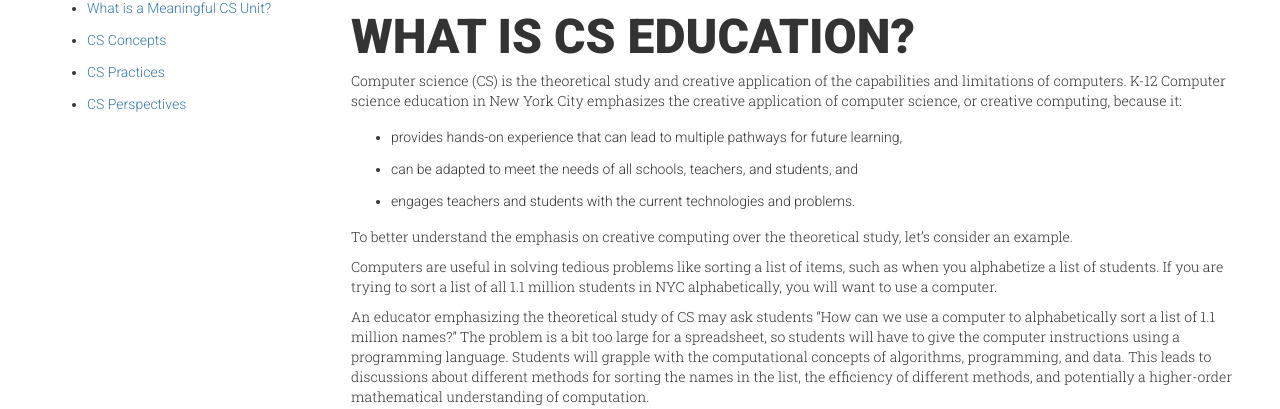
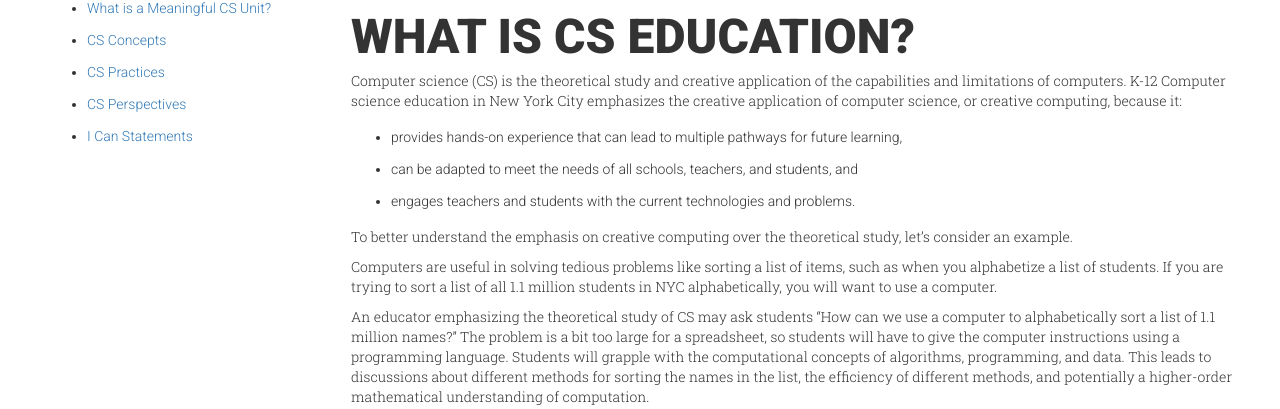
Before and after one commit to nycdoe-cs4all/blueprint-learning-site, a Django app: page /what-is-cs/ in a window 1280 px wide. Shown: the part 241-650 px from the top of the page. Run offline with Django 3.2, Linux system fonts and the light colour scheme; some libraries are stand-ins or nearby versions.

Commit message:
adding I can statement link to what is CS ed pages

```diff
--- a/templates/concepts.html
+++ b/templates/concepts.html
@@ -11,6 +11,7 @@
     <li><a href="/concepts">CS Concepts</a></li>
     <li><a href="/practices">CS Practices</a></li>
     <li><a href="/perspectives">CS Perspectives</a></li>
+    <li><a href="/ican">I Can Statements</a></li>
   </ul>
 
 </div>
--- a/templates/meaningful_cs.html
+++ b/templates/meaningful_cs.html
@@ -12,6 +12,7 @@
     <li><a href="/concepts">CS Concepts</a></li>
     <li><a href="/practices">CS Practices</a></li>
     <li><a href="/perspectives">CS Perspectives</a></li>
+    <li><a href="/ican">I Can Statements</a></li>
   </ul>
 
 </div>
--- a/templates/perspectives.html
+++ b/templates/perspectives.html
@@ -11,6 +11,7 @@
     <li><a href="/concepts">CS Concepts</a></li>
     <li><a href="/practices">CS Practices</a></li>
     <li><a href="/perspectives">CS Perspectives</a></li>
+    <li><a href="/ican">I Can Statements</a></li>
   </ul>
 
 </div>
--- a/templates/practices.html
+++ b/templates/practices.html
@@ -11,6 +11,7 @@
     <li><a href="/concepts">CS Concepts</a></li>
     <li><a href="/practices">CS Practices</a></li>
     <li><a href="/perspectives">CS Perspectives</a></li>
+    <li><a href="/ican">I Can Statements</a></li>
   </ul>
 
 </div>
--- a/templates/what_is_cs.html
+++ b/templates/what_is_cs.html
@@ -9,6 +9,7 @@
     <li><a href="/concepts">CS Concepts</a></li>
     <li><a href="/practices">CS Practices</a></li>
     <li><a href="/perspectives">CS Perspectives</a></li>
+    <li><a href="/ican">I Can Statements</a></li>
   </ul>
 
 </div>
```
